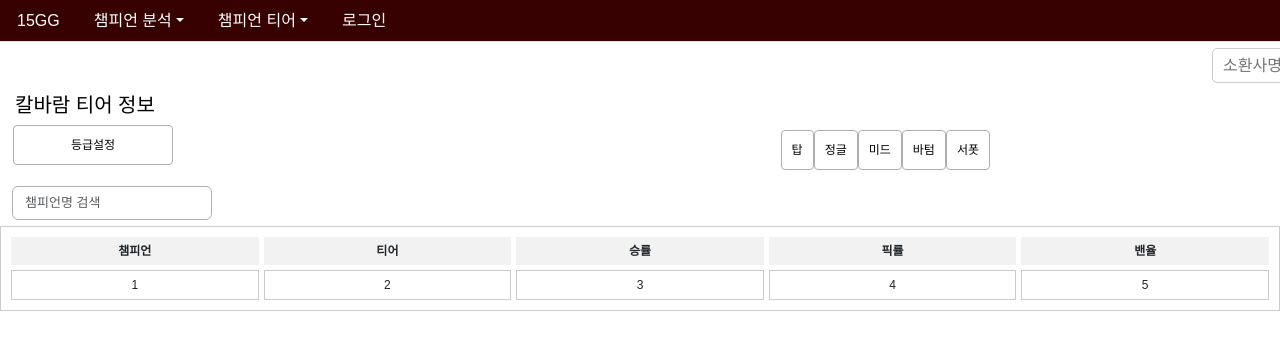
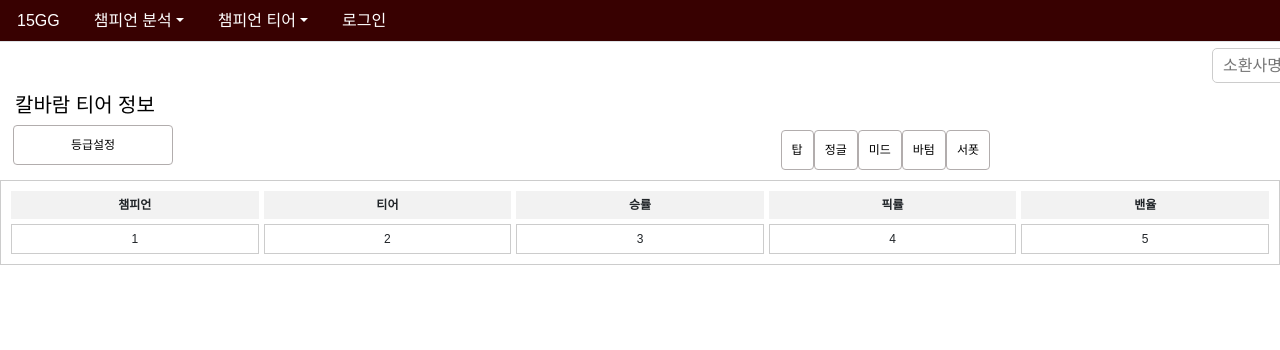
Before and after one commit to chan9511/15GG, a React (Create React App) app in the folder my-app/: page /aram in a window 1280 px wide. Shown: the top 350 px of the page. Built offline with nearby package versions, Linux system fonts and the light colour scheme.

Commit message:
이미지맵핑, 분석페이지 틀 만들기

```diff
--- a/my-app/src/pages/Aram.js
+++ b/my-app/src/pages/Aram.js
@@ -85,17 +85,7 @@ const Aram = () => {
           </nav>
         </div>
       </div>
-      <div class="input-table">
-        <form class="form-control me-2 d-flex search-form" role="search">
-          <input
-            className="form-control"
-            type="search"
-            placeholder="챔피언명 검색"
-            aria-label="Search"
-          />
-          <button></button>
-        </form>
-      </div>
+
       <div>
         <div class="table-container1">
           <div class="table-header">챔피언</div>
--- a/my-app/src/pages/Classic2.css
+++ b/my-app/src/pages/Classic2.css
@@ -263,3 +263,5 @@ button {
     font-size: 20px;
     color: #000000;
   }
+
+  /* Classic.css or Classic2.css or a new CSS file for background styles */
--- a/my-app/src/pages/Search.js
+++ b/my-app/src/pages/Search.js
@@ -8,8 +8,10 @@ const Search = () => {
   const [soloRankData, setSoloRankData] = useState(null);
   const [flexRankData, setFlexRankData] = useState(null);
   const [userMatch, setUserMatch] = useState([]);
-  const API_KEY = "보안";
+  const API_KEY = "RGAPI-d9d920d1-34c1-4fee-ae05-f7d31572d99b";
   const location = useLocation();
+
+
 
   console.log(location);
 
@@ -82,7 +84,7 @@ const Search = () => {
       }
 
       const userDatas = [];
-
+      console.log(matchLog[1])
       for (let i = 0; i < 5; i++) {
         for (let j = 0; j < 10; j++) {
           if (
@@ -186,14 +188,51 @@ const Search = () => {
               {playerData.id ? (
                 <>
                   <div>
+                  <div
+                    style={{ top: "40px", left: "60px", position: "absolute" }}
+                  >
+                    {/* <img
+                      src={https://ddragon.leagueoflegends.com/cdn/13.19.1/img/profileicon/{4389}.png}
+                      alt=""
+                      style={{
+                        border: "1px",
+                        width: "128px",
+                        height: "128px;",
+                      }} // 이미지의 테두리 스타일을 설정 (선택 사항)
+                    /> */}
+                  </div>
+                  <div
+                    style={{
+                      width: "5px",
+                      heigth: "125px",
+                      position: "relative",
+                      float: "left",
+                    }}
+                  >
+                    {" "}
+                  </div>
+                  <div
+                    style={{ top: "10px", left: "60px", position: "absolute" }}
+                  >
+                    {/* <img
+                      src={}
+                      alt="프로필아이콘"
+                      style={{
+                        border: "1px",
+                        width: "100px",
+                        height: "128px;",
+                      }} // 이미지의 테두리 스타일을 설정 (선택 사항)
+                    /> */}
+                  </div>
                     <div
-                      style={{
+                      div style={{ marginLeft: "250px" ,
                         top: "10px",
-                        left: "20px",
+                        left: "0px",
                         position: "absolute",
                       }}
                     >
-                      <p>프로필코드: {playerData.profileIconId}</p>
+                      <p>프로필코드: {playerData.profileIconId}
+                      </p>
                       <p>소환사레벨: {playerData.summonerLevel}</p>
                       <p>소환사이름: {playerData.name}</p>
                     </div>
@@ -251,6 +290,8 @@ const Search = () => {
                             src={match.img}
                             alt="챔피언 이미지"
                             className="champion-img"
+                            width="80px"
+                            height="80px"
                           />
                         </td>
                         <td>
```
